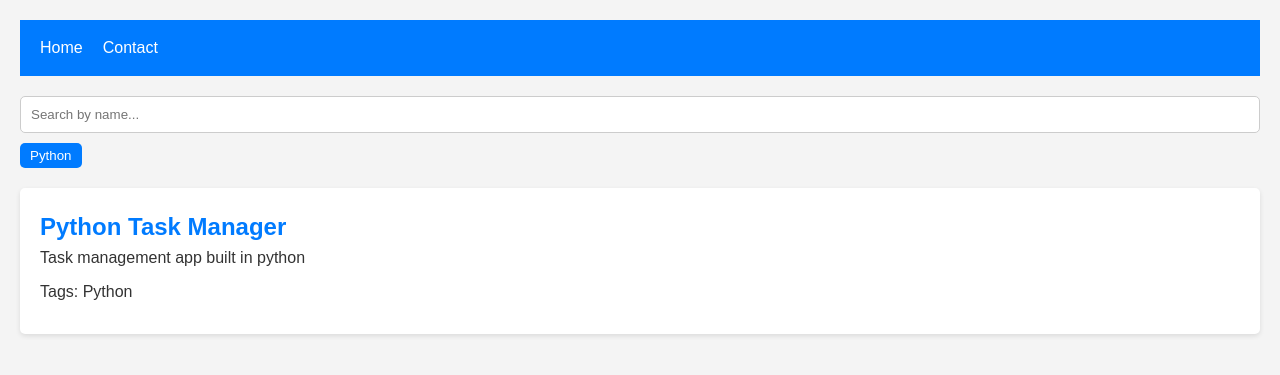
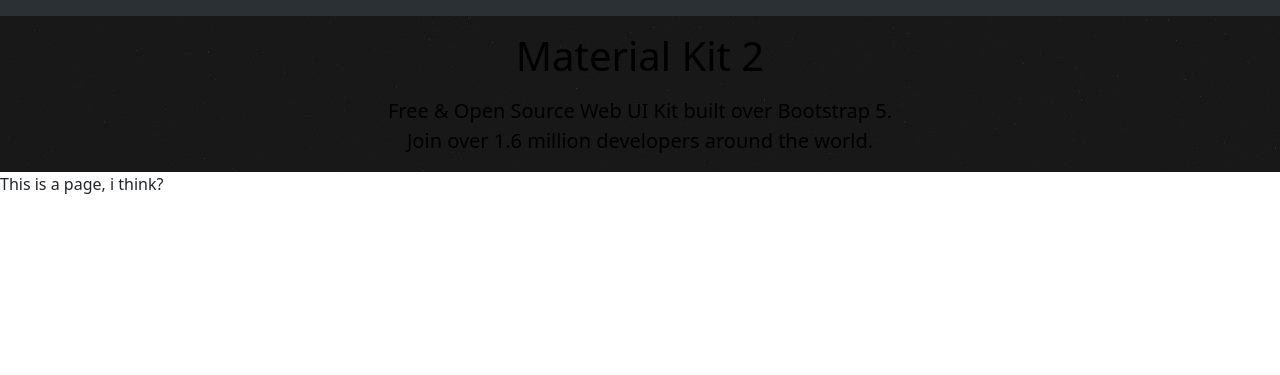
Before and after one commit to jason-erasmus/portfolio-site, a Django app: page / in a window 1280 px wide. Shown: the top 375 px of the page. Run offline with Django 5.2, Linux system fonts and the light colour scheme; data comes from the database, SQL or seed files in the repository.

Commit message:
added some bootstrap, more to follow

```diff
--- a/CV_Website/portfolio/main/static/css/base.css
+++ /dev/null
@@ -1,64 +0,0 @@
-/* General resets */
-* {
-    box-sizing: border-box;
-    margin: 0;
-    padding: 0;
-    font-family: "Arial", sans-serif;
-  }
-
-  body {
-    font-family: "Segoe UI", Tahoma, Geneva, Verdana, sans-serif;
-    line-height: 1.6;
-    color: #333;
-    background-color: #f4f4f4;
-    padding: 20px;
-  }
-
-  a {
-    color: #007bff;
-    text-decoration: none;
-  }
-
-  a:hover {
-    text-decoration: underline;
-  }
-
-  /* Header and Navigation Menu */
-  header {
-    background-color: #007bff;
-    color: white;
-    padding: 10px 20px;
-  }
-
-  .nav-menu {
-    list-style: none;
-    display: flex;
-    justify-content: flex-start;
-    gap: 20px;
-  }
-
-  .nav-menu li {
-    padding: 5px 0;
-  }
-
-  .nav-menu a {
-    color: white;
-    transition: color 0.3s ease;
-  }
-
-  .nav-menu a:hover {
-    color: #d1eaff;
-  }
-
-  /* Main Content Area */
-  main {
-    margin-top: 20px;
-  }
-
-  /* Responsive Design */
-  @media (max-width: 768px) {
-    .nav-menu {
-      flex-direction: column;
-      gap: 10px;
-    }
-  }
--- a/CV_Website/portfolio/main/templates/base.html
+++ b/CV_Website/portfolio/main/templates/base.html
@@ -9,26 +9,62 @@
                 Portfolio - Home
             {% endblock title %}
         </title>
-        <link rel="stylesheet" href="{% static 'css/base.css' %}">
         {% block extrahead %}
+            {% comment %} <link rel="stylesheet" href="{% static 'css/base.css' %}" /> {% endcomment %}
         {% endblock extrahead %}
+        <link href="https://cdn.jsdelivr.net/npm/bootstrap@5.3.3/dist/css/bootstrap.min.css"
+              rel="stylesheet"
+              integrity="sha384-QWTKZyjpPEjISv5WaRU9OFeRpok6YctnYmDr5pNlyT2bRjXh0JMhjY6hW+ALEwIH"
+              crossorigin="anonymous">
     </head>
     <body>
-        <header>
-            <ul class="nav-menu">
-                <li>
-                    <a href="/home">Home</a>
-                </li>
-                <li>
-                    <a href="/contact">Contact</a>
-                </li>
-            </ul>
-        </header>
+        <div class="container-fluid.p-0">
+            <nav class="navbar navbar-expand-xxl bg-body-tertiary"
+                 data-bs-theme="dark"
+                 aria-label="Eleventh navbar example">
+                <div class="container-fluid">
+                    <div class="collapse navbar-collapse" id="navbarsExample09">
+                        <ul class="navbar-nav me-auto mb-2 mb-lg-0">
+                            <li class="nav-item">
+                                <a class="nav-link active" aria-current="page" href="#">Home</a>
+                            </li>
+                            <li class="nav-item">
+                                <a href="/contact" class="nav-link">Contact</a>
+                            </li>
+                            <li class="nav-item">
+                                <a href="/portfolio" class="nav-link">Portfolio</a>
+                            </li>
+                            <li class="nav-item dropdown">
+                                <a class="nav-link dropdown-toggle"
+                                   href="#"
+                                   data-bs-toggle="dropdown"
+                                   aria-expanded="false">Dropdown</a>
+                                <ul class="dropdown-menu">
+                                    <li>
+                                        <a class="dropdown-item" href="#">Action</a>
+                                    </li>
+                                    <li>
+                                        <a class="dropdown-item" href="#">Another action</a>
+                                    </li>
+                                    <li>
+                                        <a class="dropdown-item" href="#">Something else here</a>
+                                    </li>
+                                </ul>
+                            </li>
+                        </ul>
+                        <a class="navbar-brand" href="/home">Jason Erasmus</a>
+                    </div>
+                </div>
+            </nav>
+        </div>
         <main>
             {% block content %}
             {% endblock content %}
         </main>
         {% block extra_js %}
         {% endblock extra_js %}
+        <script src="https://cdn.jsdelivr.net/npm/bootstrap@5.3.3/dist/js/bootstrap.bundle.min.js"
+                integrity="sha384-YvpcrYf0tY3lHB60NNkmXc5s9fDVZLESaAA55NDzOxhy9GkcIdslK1eN7N6jIeHz"
+                crossorigin="anonymous"></script>
     </body>
 </html>
--- a/CV_Website/portfolio/main/templates/home.html
+++ b/CV_Website/portfolio/main/templates/home.html
@@ -1,30 +1,29 @@
 {% extends 'base.html' %}
 {% load static %}
-{% block title %}Home Page{% endblock %}
+{% block title %}
+    Contact Page
+{% endblock title %}
 {% block extrahead %}
-  <link rel="stylesheet" href="{% static 'css/home.css' %}" />
-{% endblock %}
+    {% comment %} <link rel="stylesheet" href="{% static 'css/base.css' %}" /> {% endcomment %}
+{% endblock extrahead %}
 {% block content %}
-  <div class="filters">
-    <input type="text" id="name-search" placeholder="Search by name..." />
-    <div class="tags-list">
-      {% for tag in tags %}<button class="tag" data-tag="{{ tag.name|lower }}">{{ tag.name }}</button>{% endfor %}
-    </div>
-  </div>
-  <div class="projects-list">
-    {% for project in projects %}
-      <div class="project"
-           data-name="{{ project.title|lower }}"
-           data-tags="{{ project.tags.all|join:', '|lower }}">
-        <h2>
-          <a href="{% url 'project' project.id %}">{{ project.title }}</a>
-        </h2>
-        <p>{{ project.description }}</p>
-        <p>Tags: {{ project.tags.all|join:', ' }}</p>
-      </div>
-    {% endfor %}
-  </div>
-{% endblock %}
-{% block extra_js %}
-  <script src="{% static 'js/home.js' %}"></script>
-{% endblock %}
+    <header class="header-2">
+        <div class="page-header min-vh-75 relative"
+             style="background-image: url('{% static 'assets/card_image_1.jpg' %}')">
+            <span class="mask bg-gradient-primary opacity-4"></span>
+            <div class="container">
+                <div class="row">
+                    <div class="col-lg-7 text-center mx-auto">
+                        <h1 class="text-black pt-3 mt-n5">Material Kit 2</h1>
+                        <p class="lead text-black mt-3">
+                            Free &amp; Open Source Web UI Kit built over Bootstrap 5.
+                            <br>
+                            Join over 1.6 million developers around the world.
+                        </p>
+                    </div>
+                </div>
+            </div>
+        </div>
+    </header>
+    <p>This is a page, i think?</p>
+{% endblock content %}
--- a/CV_Website/portfolio/main/urls.py
+++ b/CV_Website/portfolio/main/urls.py
@@ -1,9 +1,11 @@
 from django.urls import path
+
 from . import views
 
 urlpatterns = [
     path("", views.home, name="home"),
     path("home/", views.home, name="home"),
+    path("portfolio/", views.portfolio, name="portfolio"),
     path("contact/", views.contact, name="contact"),
     path("project/<int:id>", views.project, name="project"),
 ]
--- a/CV_Website/portfolio/main/views.py
+++ b/CV_Website/portfolio/main/views.py
@@ -4,9 +4,13 @@ from .models import Project, Tag
 
 
 def home(request):
+    return render(request, "home.html")
+
+
+def portfolio(request):
     projects = Project.objects.all()
     tags = Tag.objects.all()
-    return render(request, "home.html", {"projects": projects, "tags": tags})
+    return render(request, "portfolio.html", {"projects": projects, "tags": tags})
 
 
 def about(request):
--- a/CV_Website/portfolio/portfolio/settings.py
+++ b/CV_Website/portfolio/portfolio/settings.py
@@ -39,6 +39,7 @@ INSTALLED_APPS = [
     "django.contrib.messages",
     "django.contrib.staticfiles",
     "main",
+    "bootstrap5",
 ]
 
 MIDDLEWARE = [
@@ -119,6 +120,7 @@ USE_TZ = True
 
 STATIC_URL = "static/"
 
+
 # Default primary key field type
 # https://docs.djangoproject.com/en/5.0/ref/settings/#default-auto-field
 
```
Also changed, not shown: CV_Website/portfolio/main/templates/portfolio.html (added, +30 -0 lines), CV_Website/portfolio/main/static/assets/card_image_1.jpg (added), CV_Website/portfolio/main/static/css/portfolio.css (renamed from CV_Website/portfolio/main/static/css/home.css), CV_Website/portfolio/main/static/js/portfolio.js (renamed from CV_Website/portfolio/main/static/js/home.js).
